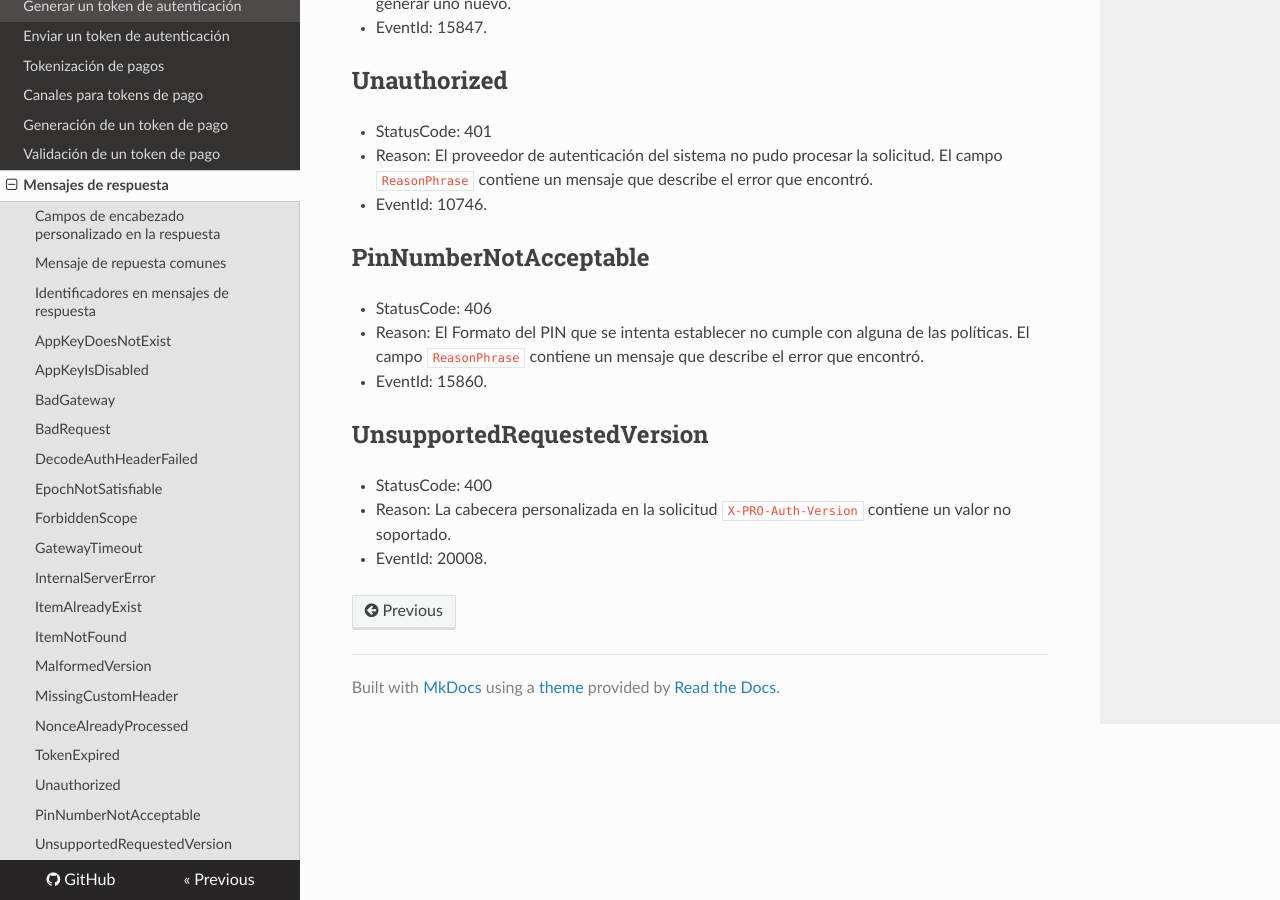
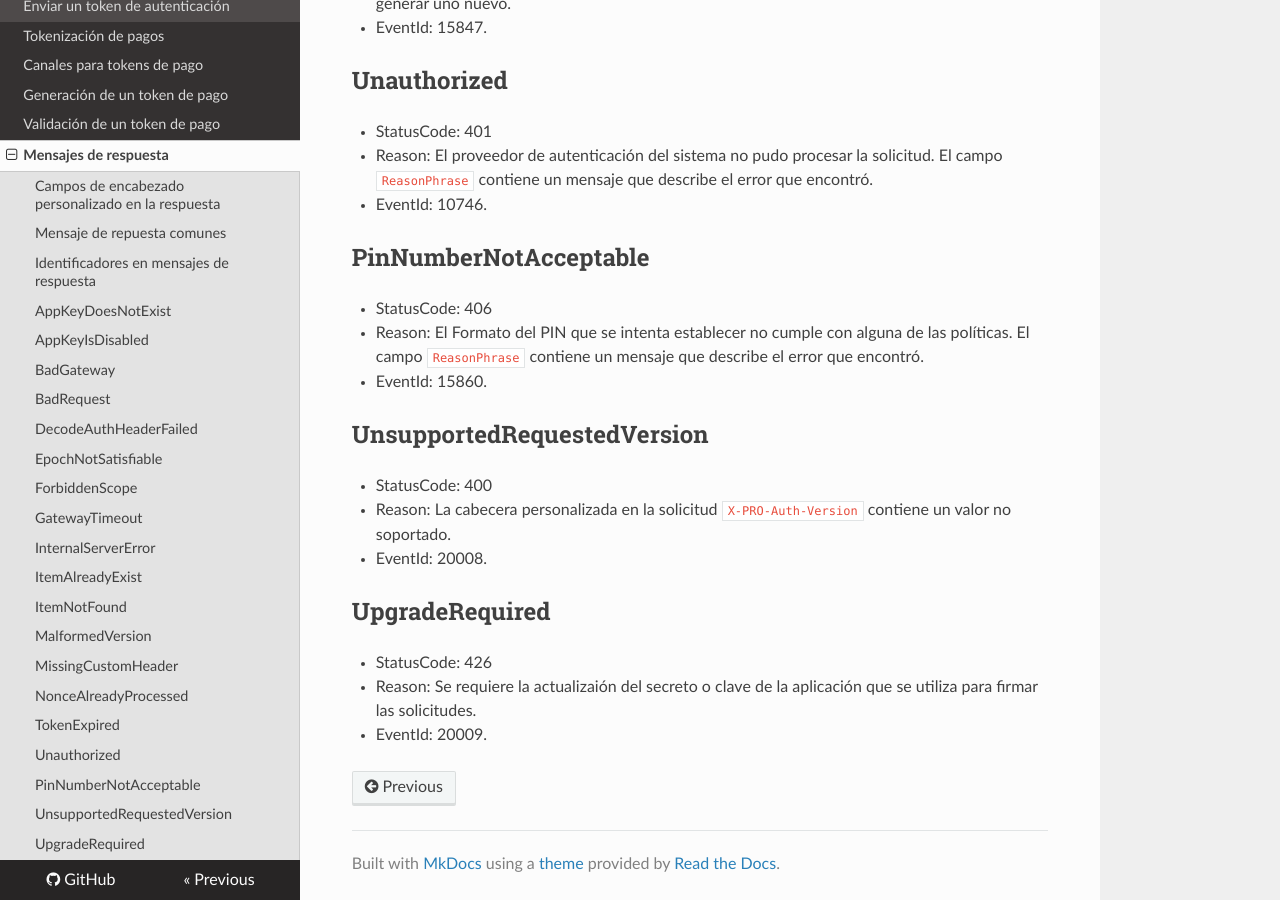
Before and after one commit to menchi2000/Aspen, an MkDocs documentation site: the page built from docs/Responses.md, in a window 1280 px wide and 900 px high, scrolled down 4072 px. Built offline with MkDocs 1.6.1, drawn with Linux system fonts in a browser that asks for light colours; nearby versions of some CDN libraries; old or Windows-style settings are respelled for this version of MkDocs.

Commit message:
Se agrega descripción de respuesta
Se agregó descripción del cambio obligatorio de secreto.

```diff
--- a/docs/Responses.md
+++ b/docs/Responses.md
@@ -145,3 +145,9 @@ La cabecera personalizada de respuesta `X-PRO-Response-Help` puede contener algu
 - StatusCode: 400
 - Reason: La cabecera personalizada en la solicitud `X-PRO-Auth-Version` contiene un valor no soportado.
 - EventId: 20008.
+
+## UpgradeRequired
+
+- StatusCode: 426
+- Reason: Se requiere la actualizaión del secreto o clave de la aplicación que se utiliza para firmar las solicitudes.
+- EventId: 20009.
```
